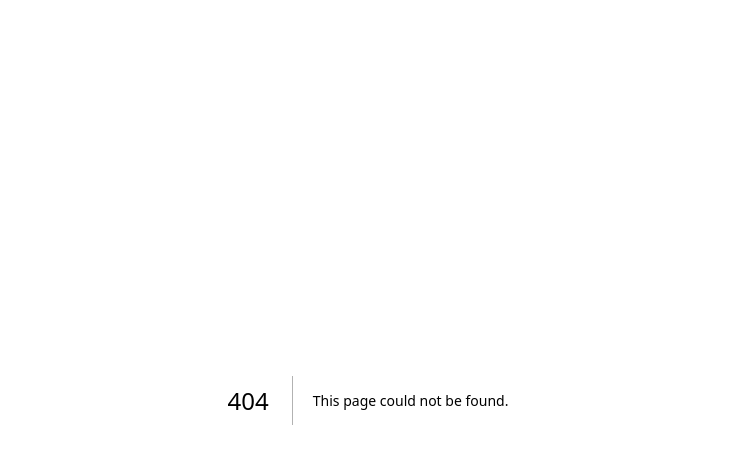
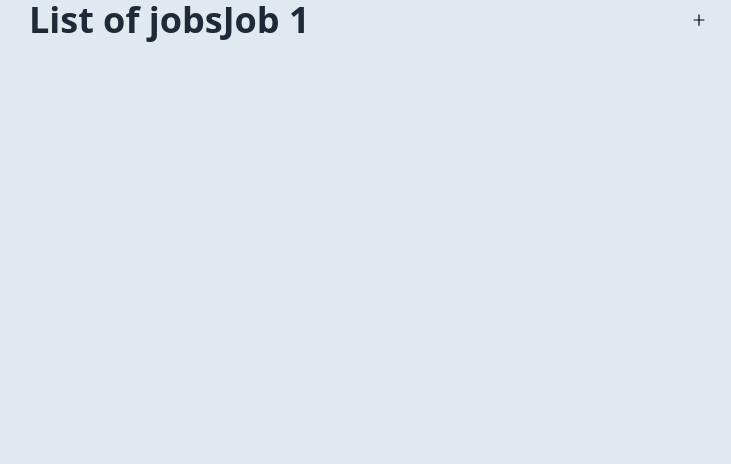
Before and after one commit to sorydi3/braozn, a Next.js app in the folder remotejobsite/: page /jobs in a window 1280 px wide. Before the commit this address had no page. Shown: the top 464 px of the page, without its empty margins (272-1003 px from the left). Built offline with nearby package versions, Linux system fonts and the light colour scheme.

Commit message:
dropdown working

```diff
--- a/remotejobsite/package.json
+++ b/remotejobsite/package.json
@@ -14,7 +14,9 @@
     "eslint-config-next": "13.1.2",
     "next": "13.1.2",
     "react": "18.2.0",
+    "react-collapse": "^5.1.1",
     "react-dom": "18.2.0",
+    "react-icons": "^4.7.1",
     "react-markdown": "^8.0.5",
     "remark-gfm": "^3.0.1",
     "zustand": "^4.3.2"
--- /dev/null
+++ b/remotejobsite/src/pages/components/accordeonitem.js
@@ -0,0 +1,22 @@
+import React from "react";
+import { AiOutlineMinus, AiOutlinePlus } from "react-icons/ai";
+import { Collapse } from "react-collapse";
+
+function AccordeonItem({ title, children, open, toggle }) {
+  return (
+    <div>
+      <div
+        className="flex justify-between items-center"
+        onClick={() => toggle(!open)}
+      >
+        <h1 className="text-gray-800 font-extrabold text-center text-4xl ">
+          {title}
+        </h1>
+        {open ? <AiOutlineMinus /> : <AiOutlinePlus />}
+      </div>
+      <Collapse isOpened={open}>{children}</Collapse>
+    </div>
+  );
+}
+
+export default AccordeonItem;
--- a/remotejobsite/src/pages/components/jobitem.js
+++ b/remotejobsite/src/pages/components/jobitem.js
@@ -1,5 +1,9 @@
 import Image from "next/image";
 import useStore from "../storage/state";
+import { AiOutlineMinus, AiOutlinePlus } from "react-icons/ai";
+import mitt from "next/dist/shared/lib/mitt";
+import { Collapse } from "react-collapse";
+import Jobdetail from "./jobdetail";
 
 function JobItem(pageProps) {
   const storage = useStore((state) => state.storage);
@@ -9,7 +13,10 @@ function JobItem(pageProps) {
 
   return (
     <>
-      <div className="w-full h-24 grid grid-cols-[2rem,1fr] rounded-xl gap-4 border-b-2 flex-shrink-0 hover:border-cyan-600">
+      <div
+        className="w-full h-24 grid grid-cols-[2rem,1fr] rounded-xl gap-4 border-b-2 flex-shrink-0 hover:border-cyan-600"
+        onClick={() => pageProps.toggle(!pageProps.open)}
+      >
         <Image
           src="/next.svg"
           className="w-full h-full shrink-0 bg-cover bg-center rounded-xl"
@@ -18,14 +25,21 @@ function JobItem(pageProps) {
         />
         <div className=" grid  grid-cols-2 shr  w-full h-full justify-center content-center justify-items-center text-cyan-700">
           <div className=" ">
-            <h1 className="font-extrabold text-xs">Java dev</h1>
+            <h1 className="font-extrabold text-xs">
+              {" "}
+              {pageProps.title !== undefined ? pageProps.title : "Nothins yet"}
+            </h1>
             <p className="font-thin text-xs">Girona</p>
           </div>
           <div className="font-semibold ml-auto text-xs">
+            {pageProps.open ? <AiOutlineMinus /> : <AiOutlinePlus />}
             <p className="text-left ">€ 2k</p>
             <p className="">Remote</p>
           </div>
         </div>
+        <Collapse isOpened={pageProps.open}>
+          <Jobdetail></Jobdetail>
+        </Collapse>
       </div>
     </>
   );
--- /dev/null
+++ b/remotejobsite/src/pages/jobs.js
@@ -0,0 +1,25 @@
+import JobItem from "./components/jobitem";
+import { useState } from "react";
+import AccordeonItem from "./components/accordeonitem";
+import Jobdetail from "./components/jobdetail";
+
+function Jobs() {
+  const [open, setOpen] = useState(false);
+  return (
+    <div className="bg-slate-200 h-screen w-screen">
+      <section className="flex justify-center items-center rounded-lg">
+        <h1 className="text-gray-800 font-extrabold text-center text-4xl ">
+          List of jobs
+        </h1>
+        <AccordeonItem
+          title="Job 1"
+          open={open}
+          toggle={setOpen}
+          children={<Jobdetail></Jobdetail>}
+        />
+      </section>
+    </div>
+  );
+}
+
+export default Jobs;
--- a/remotejobsite/src/styles/globals.css
+++ b/remotejobsite/src/styles/globals.css
@@ -1,3 +1,7 @@
 @tailwind base;
 @tailwind components;
 @tailwind utilities;
+
+.ReactCollapse--collapse {
+    transition: height 500ms;
+}
```
Also changed, not shown: 1 other file (tests, documents, lock files or other folders).
